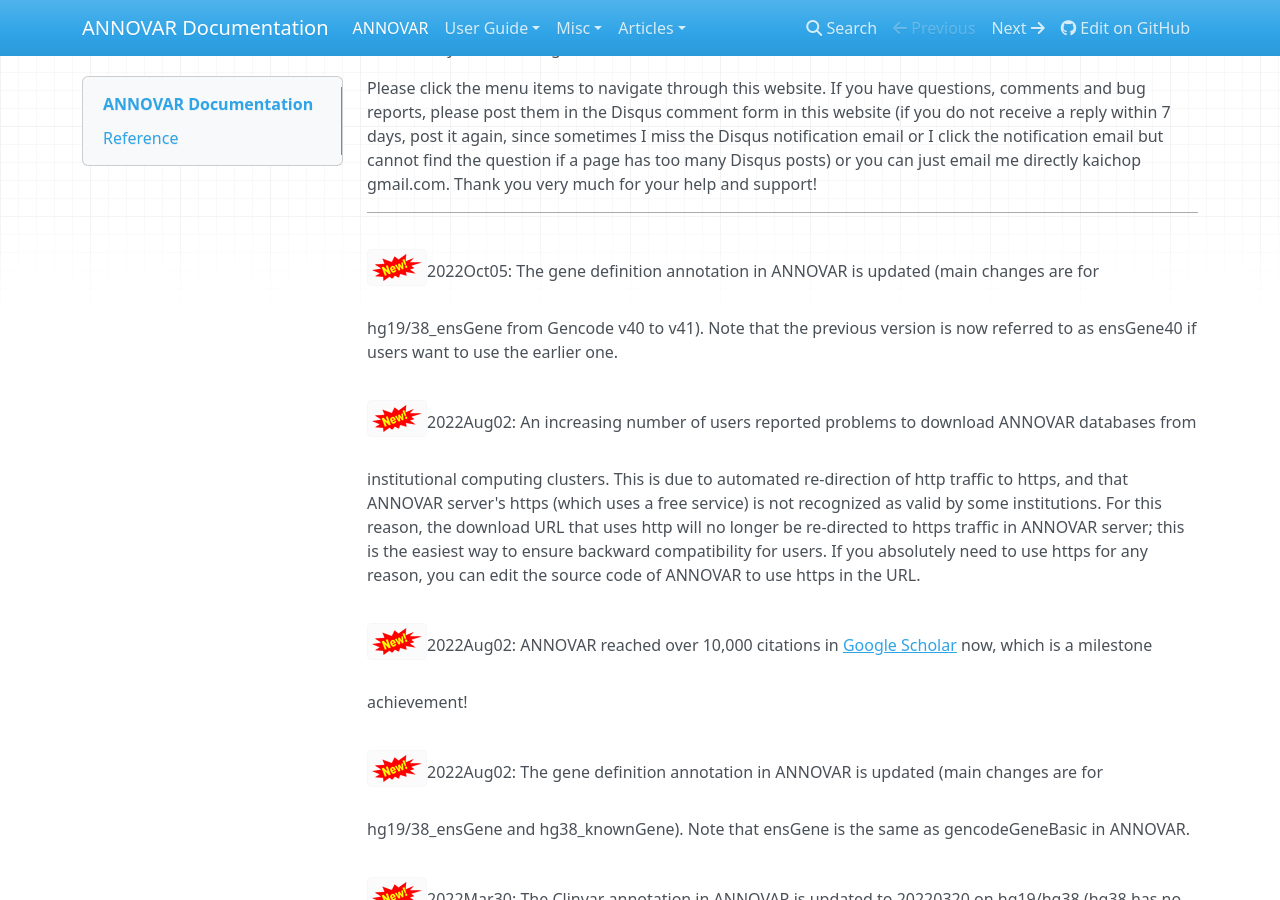
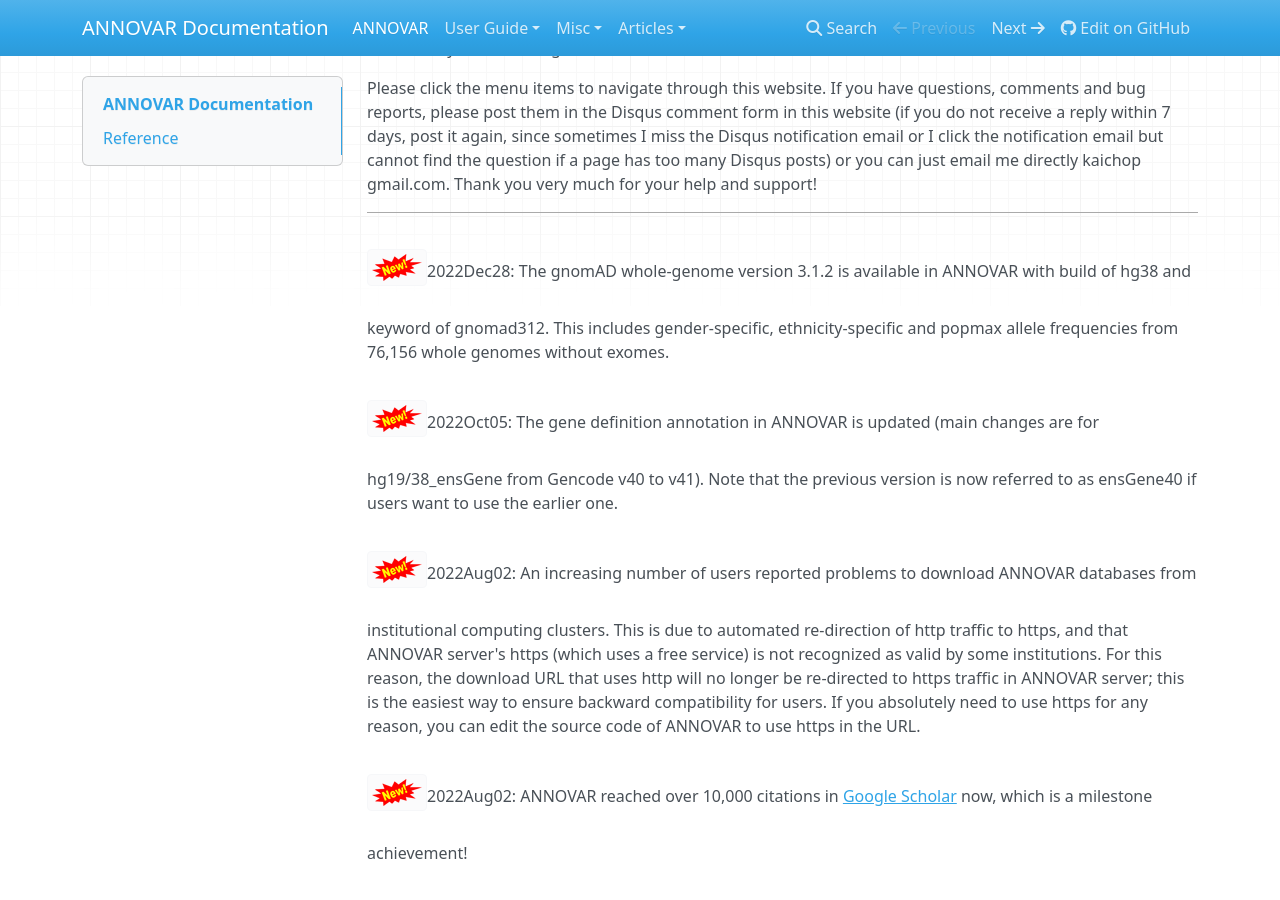
Before and after one commit to WGLab/doc-ANNOVAR, an MkDocs documentation site: the page built from docs/index.md, in a window 1280 px wide and 900 px high, scrolled down 546 px. Built offline with MkDocs 1.6.1, drawn with Linux system fonts in a browser that asks for light colours; nearby versions of some CDN libraries.

Commit message:
Update index.md

```diff
--- a/docs/index.md
+++ b/docs/index.md
@@ -10,6 +10,9 @@ ANNOVAR is an efficient software tool to utilize update-to-date information to f
 Please click the menu items to navigate through this website. If you have questions, comments and bug reports, please post them in the Disqus comment form in this website (if you do not receive a reply within 7 days, post it again, since sometimes I miss the Disqus notification email or I click the notification email but cannot find the question if a page has too many Disqus posts) or you can just email me directly kaichop gmail.com. Thank you very much for your help and support!
 
 ---
+
+![new](img/new.png)2022Dec28: The gnomAD whole-genome version 3.1.2 is available in ANNOVAR with build of hg38 and keyword of gnomad312. This includes gender-specific, ethnicity-specific and popmax allele frequencies from 76,156 whole genomes without exomes.
+
 ![new](img/new.png)2022Oct05: The gene definition annotation in ANNOVAR is updated (main changes are for hg19/38_ensGene from Gencode v40 to v41). Note that the previous version is now referred to as ensGene40 if users want to use the earlier one.
 
 ![new](img/new.png)2022Aug02: An increasing number of users reported problems to download ANNOVAR databases from institutional computing clusters. This is due to automated re-direction of http traffic to https, and that ANNOVAR server's https (which uses a free service) is not recognized as valid by some institutions. For this reason, the download URL that uses http will no longer be re-directed to https traffic in ANNOVAR server; this is the easiest way to ensure backward compatibility for users. If you absolutely need to use https for any reason, you can edit the source code of ANNOVAR to use https in the URL.
```
